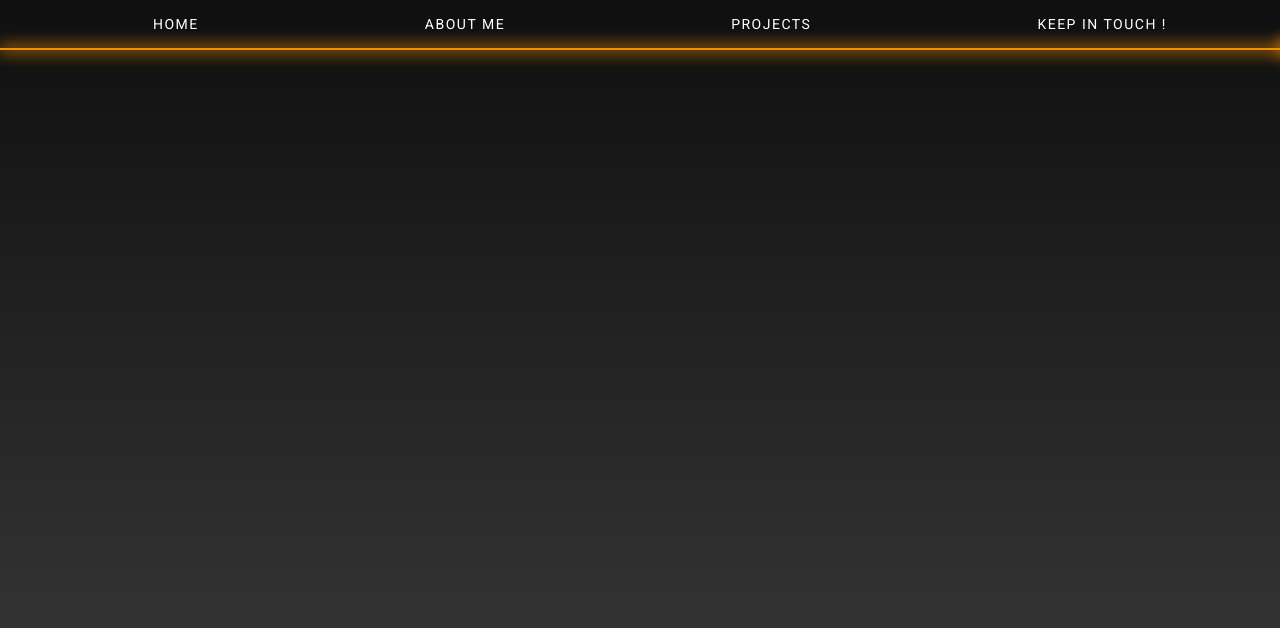
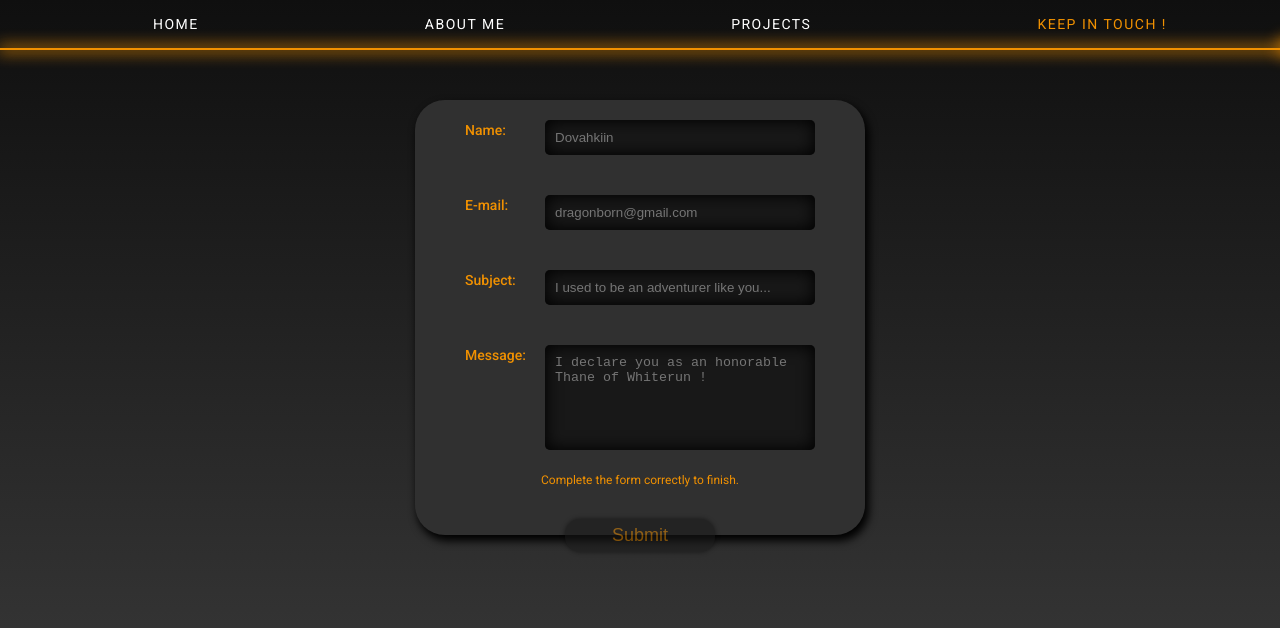
Before and after one commit to Rodrigocambraia14/personal-portfolio, an Angular app: page /contact in a window 1280 px wide. Before the commit this address led to /. Shown: the top 628 px of the page. Built offline with nearby package versions, Linux system fonts and the light colour scheme.

Commit message:
email parcial

```diff
--- a/src/app/app-routing.module.ts
+++ b/src/app/app-routing.module.ts
@@ -1,6 +1,7 @@
 import { NgModule } from '@angular/core';
 import { RouterModule, Routes } from '@angular/router';
 import { AboutMeComponent } from './pages/about-me/about-me.component';
+import { ContactComponent } from './pages/contact/contact.component';
 import { HomeComponent } from './pages/home/home.component';
 import { ProjectsComponent } from './pages/projects/projects.component';
 
@@ -17,6 +18,10 @@ const routes: Routes = [
     path: 'projects',
     component: ProjectsComponent,
   },
+  {
+    path: 'contact',
+    component: ContactComponent,
+  },
   { path: '',
     redirectTo: '/home',
     pathMatch: 'full'
--- a/src/app/app.module.ts
+++ b/src/app/app.module.ts
@@ -14,6 +14,8 @@ import { HomeComponent } from './pages/home/home.component';
 import { ProjectsComponent } from './pages/projects/projects.component';
 import {MatIconModule} from '@angular/material/icon';
 import {MatCardModule} from '@angular/material/card';
+import { ContactComponent } from './pages/contact/contact.component';
+import { ReactiveFormsModule } from '@angular/forms';
 
 @NgModule({
   declarations: [
@@ -22,7 +24,8 @@ import {MatCardModule} from '@angular/material/card';
     FooterComponent,
     HomeComponent,
     AboutMeComponent,
-    ProjectsComponent
+    ProjectsComponent,
+    ContactComponent
   ],
   imports: [
     BrowserModule,
@@ -32,6 +35,7 @@ import {MatCardModule} from '@angular/material/card';
     DragDropModule,
     RouterModule,
     MatCardModule,
+    ReactiveFormsModule,
     BrowserAnimationsModule,
   ],
   providers: [],
--- /dev/null
+++ b/src/app/pages/contact/contact.component.html
@@ -0,0 +1,37 @@
+<div class="container">
+  <form [formGroup]="form" (ngSubmit)="onSubmit()"  autocomplete="off" class="form">
+
+  <div>
+    <label for="name">Name: </label>
+    <input id="v" type="text" formControlName="name" placeholder="Dovahkiin">
+  </div>
+
+  <div>
+    <label for="email">E-mail: </label>
+    <input id="email" type="text" formControlName="email" placeholder="dragonborn@gmail.com">
+  </div>
+
+    <div>
+        <label for="subject">Subject: </label>
+        <input id="subject" type="text" formControlName="subject" placeholder="I used to be an adventurer like you...">
+    </div>
+
+
+    <div>
+        <label for="message">Message: </label>
+        <textarea id="message" type="text" formControlName="message" placeholder="I declare you as an honorable Thane of Whiterun !" rows="5"></textarea>
+    </div>
+
+
+    <p class="end-text" *ngIf="!form.valid">Complete the form correctly to finish.</p>
+
+        <button id="btn" type="submit" [disabled]="!form.valid" [ngClass]="{'active': submitted == true}" [ngClass]="{'disable': !form.valid}">
+            <p id="btnText" class="initial-text" [ngClass]="{'final-text': submitted == true}">{{btnText}}</p>
+            <div class="check-box">
+                <svg xmlns="http://www.w3.org/2000/svg" viewBox="0 0 50 50">
+                    <path fill="transparent" d="M14.1 27.2l7.1 7.2 16.7-16.8" />
+                </svg>
+            </div>
+        </button>
+  </form>
+</div>
--- /dev/null
+++ b/src/app/pages/contact/contact.component.scss
@@ -0,0 +1,134 @@
+.container {
+    display: flex;
+    justify-content: center;
+    align-items: center;
+}
+
+.form {
+    display: flex;
+    flex-direction: column;
+    justify-content: center;
+    margin-top: 50px;
+    width: 450px;
+    border-radius: 30px;
+    align-items: center;
+    background-color: #303030;
+    box-shadow: 3px 5px 8px 1px black;
+
+    div {
+        display: flex;
+        margin: 20px;
+        flex-direction: row;
+        width: 350px;
+        justify-content: space-between;
+
+        label{
+            color:#f19101;
+            font-weight: 500;
+        }
+
+        input, textarea {
+            color: white;
+            background-color: #181818;
+            box-shadow: inset 0px 0px 16px 1px #000;
+            border: none;
+            border-radius: 5px;
+            width: 250px;
+            padding: 10px;
+        }
+
+        textarea {
+            resize: none;
+            min-height: 85px;
+            max-height: 85px;
+        }
+
+        input:focus, textarea:focus {
+            outline: none;
+            box-shadow: 0px 0px 8px 1px #f19101;
+        }
+    }
+}
+
+.end-text {
+    color:#f19101;
+    font-size: 12px;
+}
+
+.disable {
+    opacity: .5;
+    box-shadow: 0px 0px 5px 0px black;
+}
+
+button{
+    width: 150px;
+    border: none;
+    outline: none;
+    background: #181818;
+    color: #f19101;
+    font-size: 18px;
+    border-radius: 15px;
+    text-align: center;
+    bottom: -17px;
+    position: relative;
+    //overflow: hidden;
+    cursor: pointer;
+}
+
+.check-box{
+    width: 150px !important;
+    height: 100% !important;
+    border-radius: 40px;
+    box-shadow: 0 0 12px -2px rgba(0,0,0,0.5);
+    position: absolute;
+    top: -20px;
+    right: -20px !important;
+    opacity: 0;
+}
+
+.initial-text {
+    margin: 5px 0;
+}
+
+.final-text {
+    margin-left: 10px;
+    margin-bottom: 5px;
+    margin-top: 5px;
+}
+
+.check-box svg{
+    width: 100%;
+    height: 100%;
+    margin-left: 80px;
+}
+
+svg path{
+    stroke-width: 3;
+    stroke: #f19101;
+    stroke-dasharray: 34;
+    stroke-dashoffset: 34;
+    stroke-linecap: round;
+}
+
+.active{
+    background: #181818;
+    color: #f19101;
+    transition: 1s;
+}
+
+.active .check-box{
+    right: 0;
+    opacity: 1;
+    transition: 1s;
+}
+
+.active p{
+    margin-right: 125px;
+    transition: 1s;
+}
+
+.active svg path{
+    stroke-dashoffset: 0;
+    transition: 1s;
+    transition-delay: .3s;
+}
--- /dev/null
+++ b/src/app/pages/contact/contact.component.ts
@@ -0,0 +1,33 @@
+import { Component, OnInit } from '@angular/core';
+import { FormBuilder, FormControl, FormGroup, Validators } from '@angular/forms';
+
+@Component({
+  selector: 'contact',
+  templateUrl: './contact.component.html',
+  styleUrls: ['./contact.component.scss']
+})
+export class ContactComponent implements OnInit{
+    submitted: boolean = false;
+    btnText: string = 'Submit';
+
+    constructor(private fb: FormBuilder) {}
+
+    form = this.fb.group({
+        name: ['', Validators.required],
+        email: ['', Validators.compose([ Validators.required, Validators.email])],
+        subject: ['', Validators.compose([Validators.required, Validators.maxLength(100)])],
+        message: ['', Validators.required],
+      });
+
+  ngOnInit(): void {
+
+  }
+
+  onSubmit() {
+    // TODO: Use EventEmitter with form value
+    this.submitted = true;
+    this.btnText = 'Thanks';
+    console.warn(this.form.value);
+  }
+
+}
--- a/src/styles.scss
+++ b/src/styles.scss
@@ -2,3 +2,24 @@
 
 html, body { height: 100%; }
 body { margin: 0; font-family: Roboto, "Helvetica Neue", sans-serif; }
+
+::-webkit-scrollbar {
+    width: 2px;
+  }
+
+  /* Track */
+  ::-webkit-scrollbar-track {
+    box-shadow: inset 0 0 5px grey;
+    border-radius: 10px;
+  }
+
+  /* Handle */
+  ::-webkit-scrollbar-thumb {
+    background: rgba($color: #ffffff, $alpha: 0.5);
+    border-radius: 10px;
+  }
+
+  /* Handle on hover */
+  ::-webkit-scrollbar-thumb:hover {
+    background: rgba($color: #ffffff, $alpha: 0.5);
+  }
```
Also changed, not shown: package.json (+7 -0 lines), 1 other file (tests, documents, lock files or other folders).
